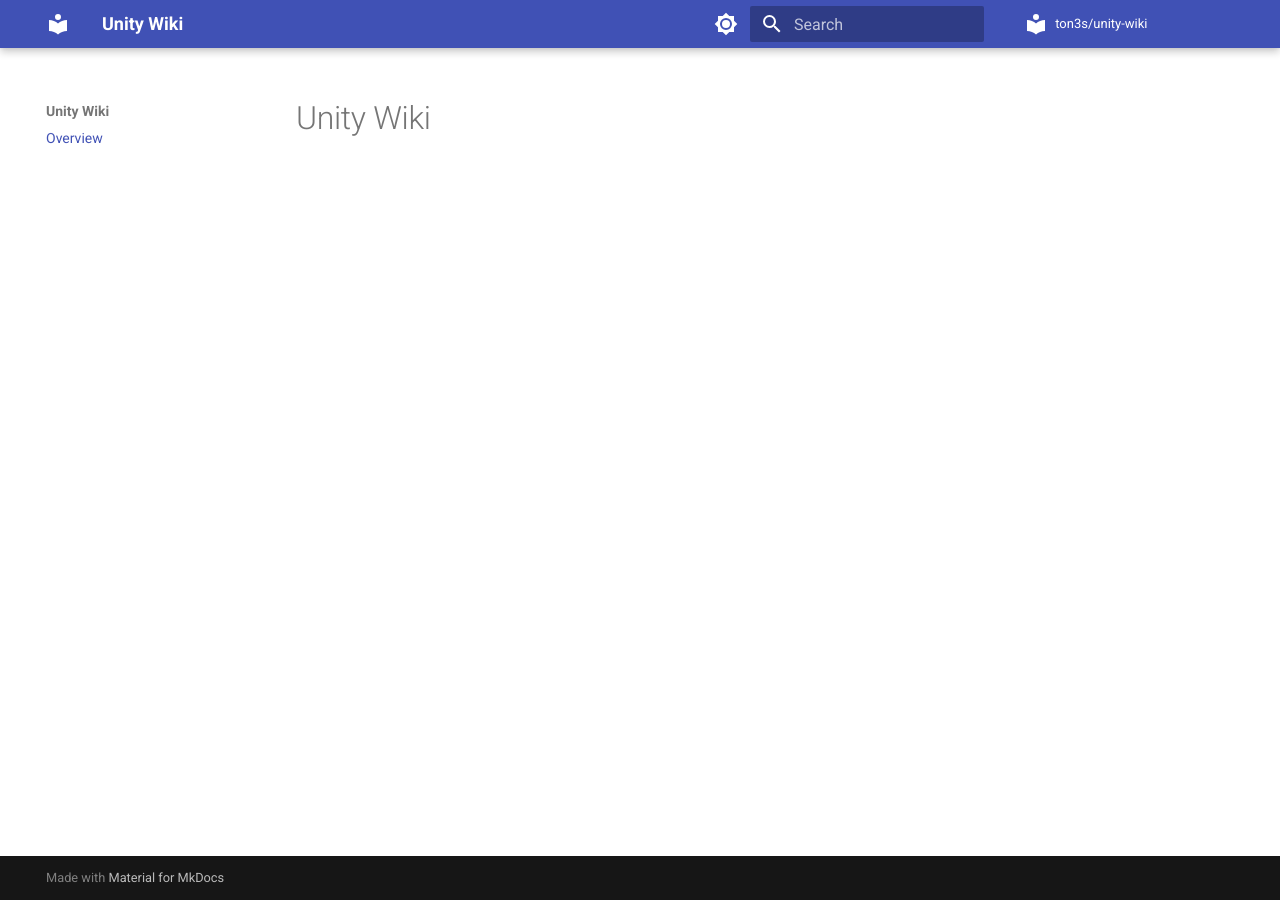
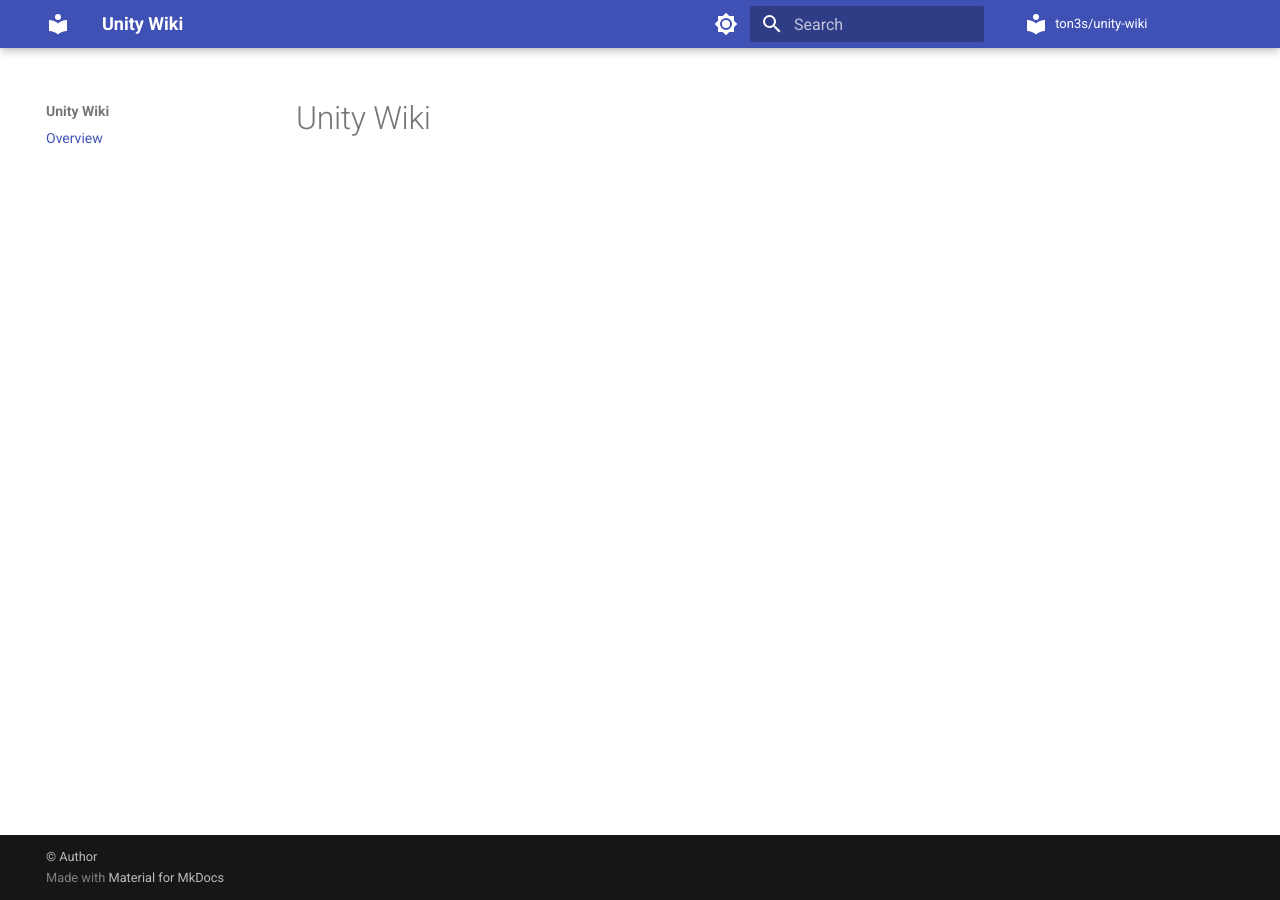
Before and after one commit to ton3s/unity-wiki, an MkDocs documentation site: the page built from docs/index.md, in a window 1280 px wide. Built offline with MkDocs 1.6.1 and Material for MkDocs 9.7.7, drawn with Linux system fonts in a browser that asks for light colours; comment, search, counter and statistics services are not loaded.

Commit message:
Update mkdocs

```diff
--- a/mkdocs.yml
+++ b/mkdocs.yml
@@ -44,8 +44,8 @@ site_author: 'Antonio Cunanan'
 # | - https://www.mkdocs.org/user-guide/configuration/#copyright                                           |
 # |                                                                                                        |
 # +--------------------------------------------------------------------------------------------------------+
-# copyright: |
-#   &copy; Antonio Cunanan
+copyright: |
+  &copy; Author
 
 # +--------------------------------------------------------------------------------------------------------+
 # |                                                                                                        |
@@ -421,7 +421,7 @@ extra:
   # +------------------------------------------------------------------------------------------------------+
   # social:
   #   - icon: 'fontawesome/brands/github'
-  #     link: 'https://github.com/ton3s/unity-wiki'
+  #     link: 'https://github.com/ton3s/mkdocs-template'
 
   # +------------------------------------------------------------------------------------------------------+
   # |                                                                                                      |
@@ -484,6 +484,11 @@ markdown_extensions:
       guess_lang: false
   - markdown.extensions.toc:
       permalink: true
+  - codehilite:
+      guess_lang: False
+      use_pygments: True
+      noclasses: True
+      pygments_style: monokai
   #- pymdownx.arithmex:
   #- pymdownx.b64:
   #- pymdownx.betterem:
@@ -508,8 +513,3 @@ markdown_extensions:
   #- pymdownx.tabbed:
   #- pymdownx.tasklist:
   #- pymdownx.tilde:
-  - codehilite:
-      guess_lang: False
-      use_pygments: True
-      noclasses: True
-      pygments_style: monokai
```
